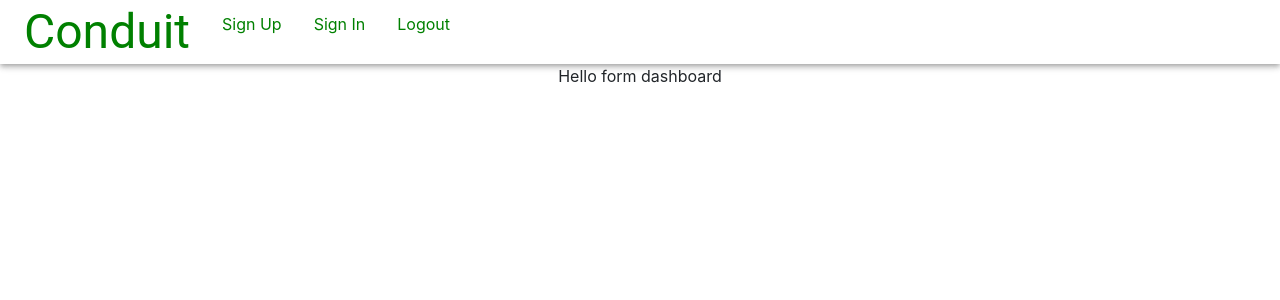
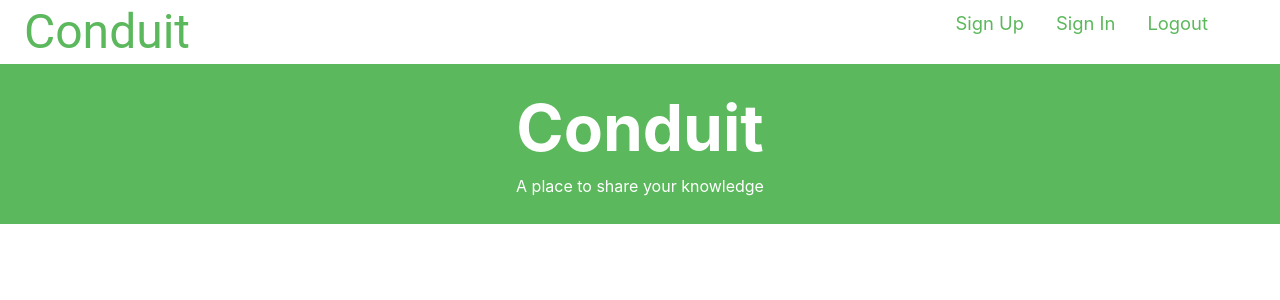
Before and after one commit to Ayush-Pyakurel/React-conduit, a React (Create React App) app: page / in a window 1280 px wide. Shown: the top 300 px of the page. Built offline with nearby package versions, Linux system fonts and the light colour scheme.

Commit message:
Login and user registration implemented

```diff
--- a/src/App.js
+++ b/src/App.js
@@ -5,6 +5,7 @@ import './Components/SignIn.css';
 import './Components/SignUp.css';
 import SignIn from './Components/SignIn';
 import SignUp from './Components/SignUp';
+import './Components/Dashboard.css';
 
 import { BrowserRouter as Router, Route, Switch } from 'react-router-dom';
 
--- /dev/null
+++ b/src/Components/Dashboard.css
@@ -0,0 +1,16 @@
+.banner {
+  background-color: #5cb85c;
+  height: 10rem;
+  display: flex;
+  flex-direction: column;
+  justify-content: center;
+}
+.conduit,
+.item {
+  color: white;
+}
+
+.conduit {
+  font-size: 4rem;
+  font-weight: bolder;
+}
--- a/src/Components/Dashboard.jsx
+++ b/src/Components/Dashboard.jsx
@@ -1,7 +1,12 @@
 import React from 'react';
 
 function Dashboard() {
-  return <div>Hello form dashboard</div>;
+  return (
+    <div className='banner'>
+      <h2 className='conduit'>Conduit</h2>
+      <span className='item'>A place to share your knowledge</span>
+    </div>
+  );
 }
 
 export default Dashboard;
--- a/src/Components/Headers.css
+++ b/src/Components/Headers.css
@@ -1,5 +1,7 @@
 .nav-link {
-  position: relative;
+  position: absolute;
+  right: 1rem;
+  font-size: 1.15rem;
 }
 .nav-link li {
   display: inline;
--- a/src/Components/Headers.jsx
+++ b/src/Components/Headers.jsx
@@ -4,14 +4,22 @@ import Toolbar from '@mui/material/Toolbar';
 import Container from '@mui/material/Container';
 import { Link } from 'react-router-dom';
 import Typography from '@mui/material/Typography';
+import { useHistory } from 'react-router-dom';
 
 function Headers() {
+  const history = useHistory();
+  const Logout = () => {
+    localStorage.removeItem('token');
+    //window.location.reload();
+    history.push('/signin');
+  };
+
   return (
     <AppBar position='static' style={{ backgroundColor: '	white' }}>
       <Container maxWidth='xl'>
         <Toolbar disableGutters>
           <Typography className='title' variant='h3'>
-            <Link to='/' style={{ color: 'green', textDecoration: 'none' }}>
+            <Link to='/' style={{ color: ' #5cb85c', textDecoration: 'none' }}>
               Conduit
             </Link>
           </Typography>
@@ -19,7 +27,7 @@ function Headers() {
             <li>
               <Link
                 to='/signup'
-                style={{ color: 'green', textDecoration: 'none' }}
+                style={{ color: ' #5cb85c', textDecoration: 'none' }}
               >
                 Sign Up
               </Link>
@@ -28,7 +36,7 @@ function Headers() {
               <Link
                 to='/signin'
                 style={{
-                  color: 'green',
+                  color: ' #5cb85c',
                   textDecoration: 'none',
                   marginTop: '3px',
                 }}
@@ -36,7 +44,12 @@ function Headers() {
                 Sign In
               </Link>
             </li>
-            <li style={{ color: 'green' }}>Logout</li>
+            <li
+              style={{ color: ' #5cb85c', cursor: 'pointer' }}
+              onClick={Logout}
+            >
+              Logout
+            </li>
           </ul>
         </Toolbar>
       </Container>
--- a/src/Components/SignIn.jsx
+++ b/src/Components/SignIn.jsx
@@ -5,6 +5,8 @@ import { Link } from 'react-router-dom';
 import { useForm } from 'react-hook-form';
 import { yupResolver } from '@hookform/resolvers/yup';
 import * as yup from 'yup';
+import { useHistory } from 'react-router-dom';
+// import { useState } from 'react';
 
 const schema = yup.object().shape({
   email: yup.string().email('Email is invalid').required('Email is required'),
@@ -21,6 +23,7 @@ const schema = yup.object().shape({
 });
 
 function SignIn() {
+  const history = useHistory();
   const {
     register,
     handleSubmit,
@@ -29,15 +32,46 @@ function SignIn() {
     resolver: yupResolver(schema),
   });
 
-  const formSubmit = (e) => {
-    console.log(e);
+  // const [email, setEmail] = useState('');
+  // const [password, setPassword] = useState('');
+
+  // const handleEmailChange = (e) => {
+  //   console.log(e);
+  //   setEmail(e.target.value);
+  //   console.log(email);
+  // };
+
+  const formSubmit = async (user) => {
+    //console.log(user);
+
+    await fetch('https://api.realworld.io/api/users/login', {
+      body: JSON.stringify({
+        user: {
+          email: user.email,
+          password: user.password,
+        },
+      }),
+      method: 'POST',
+      headers: {
+        'Content-Type': 'application/json',
+      },
+    })
+      .then((res) => {
+        return res.json();
+      })
+      .then((data) => {
+        localStorage.setItem('token', data.user.token);
+
+        history.push('/');
+        console.log(data);
+      });
   };
 
   return (
     <Form className='signInForm' onSubmit={handleSubmit(formSubmit)}>
       <Form.Group className='mb-3' controlId='formBasicEmail'>
         <h2>Sign In</h2>
-        <Link to='/signup' style={{ color: 'green', marginButton: '10px' }}>
+        <Link to='/signup' style={{ color: ' #5cb85c', marginButton: '10px' }}>
           Need an account?
         </Link>
         <Form.Control
@@ -46,7 +80,7 @@ function SignIn() {
           style={{ height: '50px' }}
           name='email'
           required
-          {...register('email', { required: true }, touchedFields)}
+          {...register('email', { isTouched: false }, touchedFields)}
         />
         {errors.email ? (
           <p style={{ color: 'red' }}>{errors.email?.message}</p>
@@ -62,13 +96,14 @@ function SignIn() {
           placeholder='Password'
           style={{ height: '50px' }}
           name='password'
+          // onChange={(e) => setPassword(e.target.value)}
           required
           {...register('password', { required: true }, touchedFields)}
         />
         {errors.password ? <p>{errors.password?.message}</p> : null}
         {touchedFields?.password && <p>Should enter Password</p>}
       </Form.Group>
-      <Button variant='success' type='submit'>
+      <Button variant='success' type='submit' disabled={false}>
         Submit
       </Button>
     </Form>
--- a/src/Components/SignUp.jsx
+++ b/src/Components/SignUp.jsx
@@ -30,19 +30,34 @@ function SignUp() {
   const {
     register,
     handleSubmit,
-    formState: { errors },
+    formState: { errors, touchedFields, isTouched },
   } = useForm({
     resolver: yupResolver(schema),
   });
 
-  const formSubmit = (e) => {
-    console.log(e);
+  const formSubmit = async (user) => {
+    console.log(user);
+    await fetch('https://api.realworld.io/api/users', {
+      body: JSON.stringify({
+        user: {
+          username: user.username,
+          email: user.email,
+          password: user.password,
+        },
+      }),
+      method: 'POST',
+      headers: {
+        'Content-Type': 'application/json',
+      },
+    })
+      .then((res) => res.json())
+      .then((data) => console.log(data));
   };
 
   return (
     <Form className='signUpForm' onSubmit={handleSubmit(formSubmit)}>
       <h2>Sign Up</h2>
-      <Link to='/signin' style={{ color: 'green', marginButton: '10px' }}>
+      <Link to='/signin' style={{ color: ' #5cb85c', marginButton: '10px' }}>
         Have an account?
       </Link>
       <Form.Group className='mb-3' controlId='formBasicUsername'>
@@ -52,9 +67,10 @@ function SignUp() {
           style={{ height: '50px' }}
           name='username'
           required
-          {...register('username', { required: true })}
+          {...register('username', { required: true }, { isTouched: true })}
         />
         {errors.username?.message ? <p>{errors.username?.message}</p> : null}
+        {touchedFields.username && <p>Should enter Username</p>}
       </Form.Group>
 
       <Form.Group className='mb-3' controlId='formBasicEmail'>
@@ -76,7 +92,7 @@ function SignUp() {
           style={{ height: '50px' }}
           name='password'
           required
-          {...register('password', { required: true })}
+          {...register('password', { isDirty: false })}
         />
         {errors.password ? <p>{errors.password.message}</p> : null}
       </Form.Group>
```
